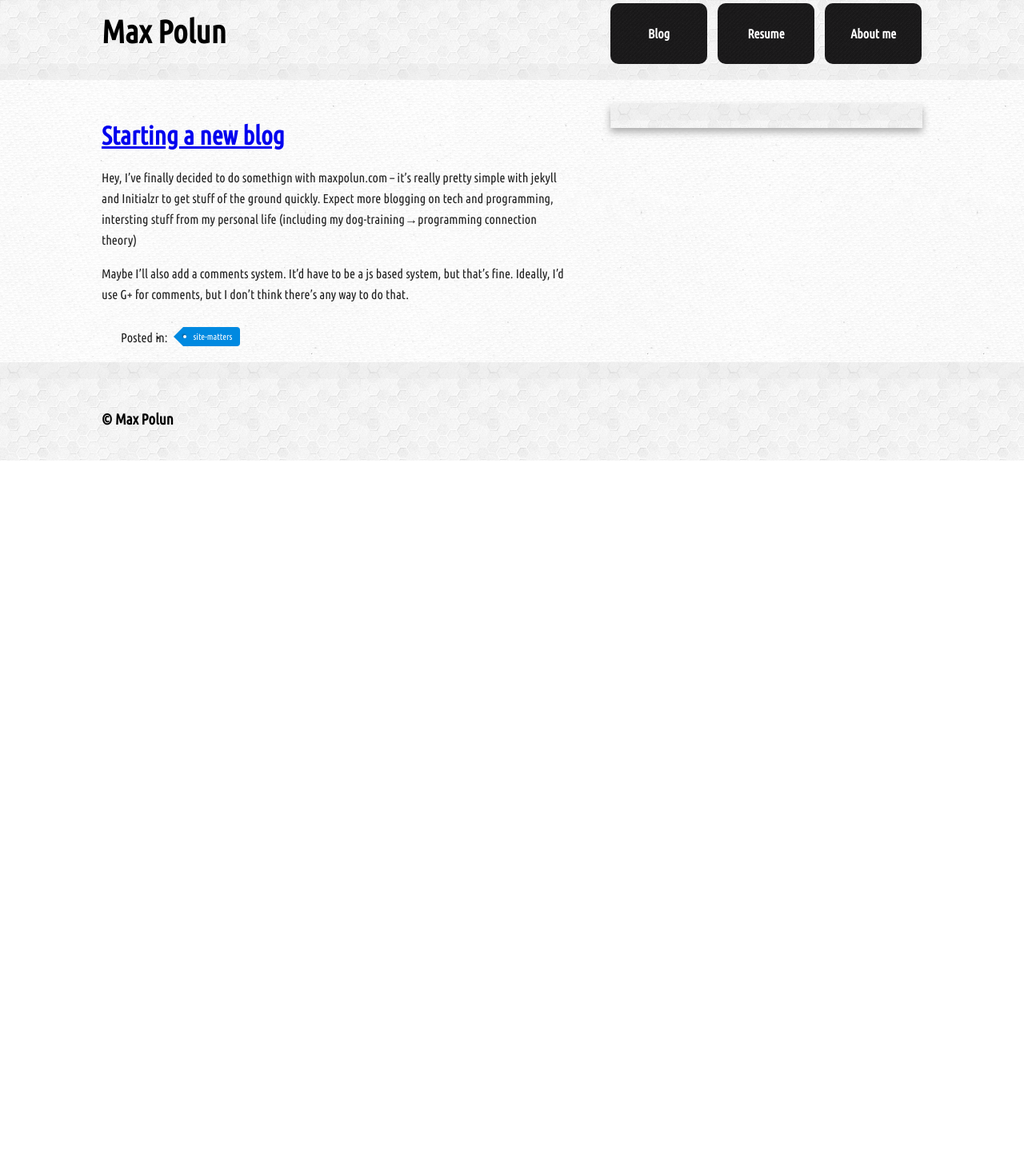
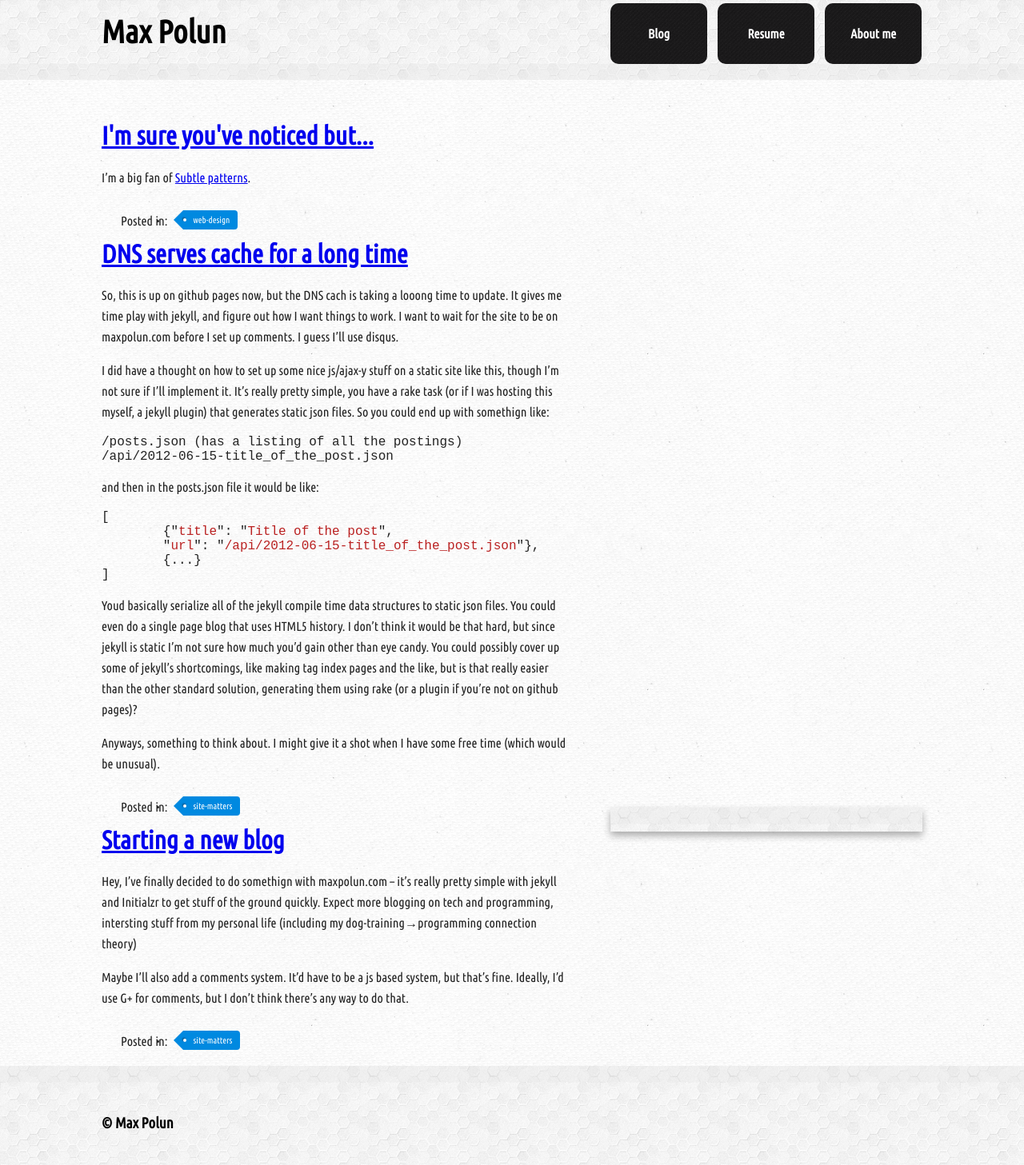
Before and after one commit to maxpolun/maxpolun.github.io, a Jekyll site: the page built from index.html, in a window 1280 px wide. Shown: the whole page at 80% size. Built offline with Jekyll 4.4.1, drawn with Linux system fonts in a browser that asks for light colours; nearby versions of some CDN libraries; a script that is not in the unit is left out; the list of posts is cut into pages by our own code; before the commit the page ends 900 px from its top, so only the background shows below that.

Commit message:
added a couple of new posts

```diff
--- a/_config.yml
+++ b/_config.yml
@@ -1 +1,2 @@
 paginate: 10
+pygments: true
--- a/_layouts/base.html
+++ b/_layouts/base.html
@@ -14,6 +14,7 @@
 	<meta name="viewport" content="width=device-width">
 
 	<link rel="stylesheet" href="/css/style.css">
+	<link rel="stylesheet" href="/css/pygments.css">
 
 	<script src="/js/libs/modernizr-2.5.3-respond-1.1.0.min.js"></script>
 	<link href='http://fonts.googleapis.com/css?family=Ubuntu+Condensed' rel='stylesheet' type='text/css'>
--- /dev/null
+++ b/_posts/2012-06-15-dns_serves_cache_for_a_long_time.markdown
@@ -0,0 +1,27 @@
+---
+layout: post
+title: DNS serves cache for a long time
+date: 2012-06-15 11:12:34
+category: site-matters
+---
+So, this is up on github pages now, but the DNS cach is taking a looong time to update. It gives me time play with jekyll, and figure out how I want things to work. I want to wait for the site to be on maxpolun.com before I set up comments. I guess I'll use disqus.
+
+I did have a thought on how to set up some nice js/ajax-y stuff on a static site like this, though I'm not sure if I'll implement it. It's really pretty simple, you have a rake task (or if I was hosting this myself, a jekyll plugin) that generates static json files. So you could end up with somethign like:
+
+
+    /posts.json (has a listing of all the postings)
+    /api/2012-06-15-title_of_the_post.json
+
+and then in the posts.json file it would be like:
+
+{% highlight js %}
+[
+	{"title": "Title of the post",
+	"url": "/api/2012-06-15-title_of_the_post.json"},
+	{...}
+]
+{% endhighlight %}
+
+Youd basically serialize all of the jekyll compile time data structures to static json files. You could even do a single page blog that uses HTML5 history. I don't think it would be that hard, but since jekyll is static I'm not sure how much you'd gain other than eye candy. You could possibly cover up some of jekyll's shortcomings, like making tag index pages and the like, but is that really easier than the other standard solution, generating them using rake (or a plugin if you're not on github pages)?
+
+Anyways, something to think about. I might give it a shot when I have some free time (which would be unusual).
--- /dev/null
+++ b/_posts/2012-06-15-i'm_sure_you've_noticed_but....markdown
@@ -0,0 +1,7 @@
+---
+layout: post
+title: I'm sure you've noticed but...
+date: 2012-06-15 11:42:14
+category: web-design
+---
+I'm a big fan of [Subtle patterns](http://subtlepatterns.com).
```
